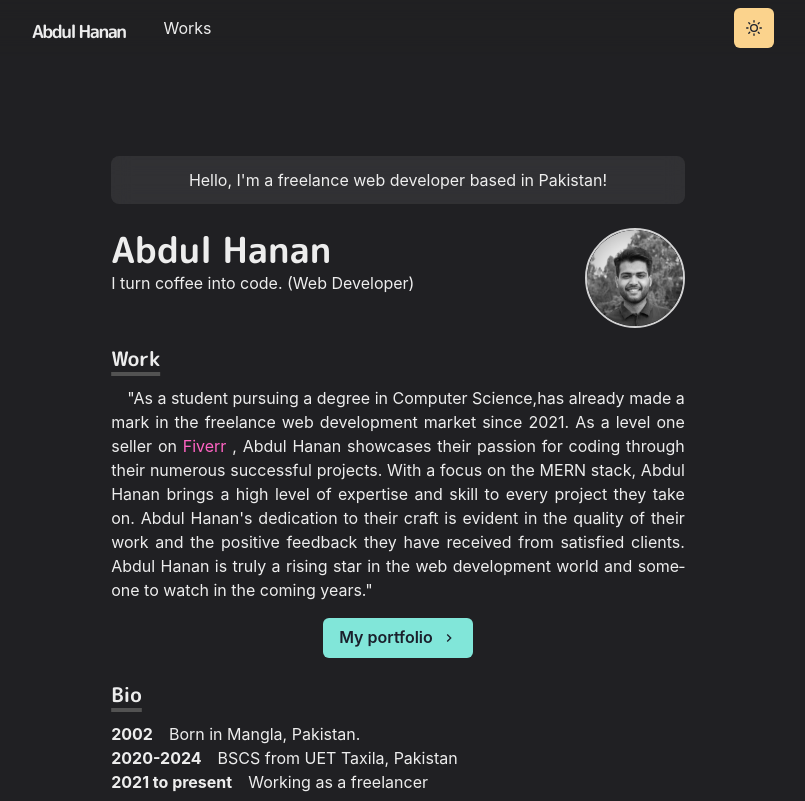
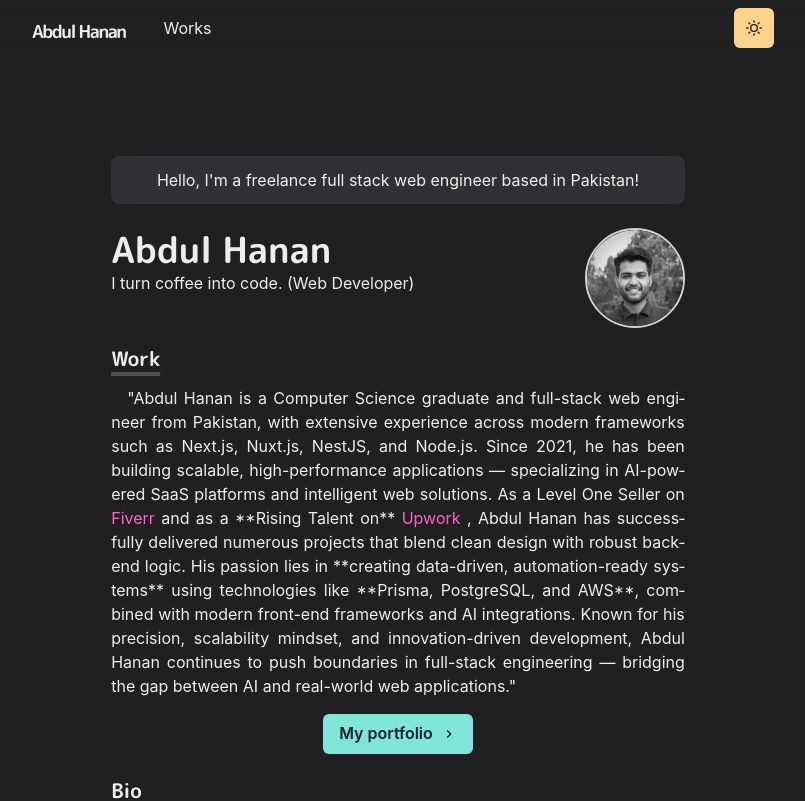
Before and after one commit to A-Hanan/My-Portfolio, a Next.js app: page / in a window 1280 px wide. Shown: the top 801 px of the page, without its empty margins (242-1047 px from the left). Built offline with nearby package versions, Linux system fonts and the light colour scheme.

Commit message:
Revise introduction and work experience section
Updated personal description and professional details.

```diff
--- a/pages/index.js
+++ b/pages/index.js
@@ -33,7 +33,7 @@ const Home = () => (
         bg={useColorModeValue('whiteAlpha.500', 'whiteAlpha.200')}
         css={{ backdropFilter: 'blur(10px)' }}
       >
-        Hello, I&apos;m a freelance web developer based in Pakistan!
+        Hello, I&apos;m a freelance full stack web engineer based in Pakistan!
       </Box>
 
       <Box display={{ md: 'flex' }}>
@@ -75,9 +75,12 @@ const Home = () => (
           Work
         </Heading>
         <Paragraph>
-          "As a student pursuing a degree in Computer Science,has already made a
-          mark in the freelance web development market since 2021. As a level
-          one seller on{' '}
+          "Abdul Hanan is a Computer Science graduate and full-stack web
+          engineer from Pakistan, with extensive experience across modern
+          frameworks such as Next.js, Nuxt.js, NestJS, and Node.js. Since 2021,
+          he has been building scalable, high-performance applications —
+          specializing in AI-powered SaaS platforms and intelligent web
+          solutions. As a Level One Seller on
           <Link
             as={NextLink}
             href="https://www.fiverr.com/hanan_developer"
@@ -85,15 +88,28 @@ const Home = () => (
             passHref
             scroll={false}
           >
-            Fiverr
-          </Link>{' '}
-          , Abdul Hanan showcases their passion for coding through their
-          numerous successful projects. With a focus on the MERN stack, Abdul
-          Hanan brings a high level of expertise and skill to every project they
-          take on. Abdul Hanan's dedication to their craft is evident in the
-          quality of their work and the positive feedback they have received
-          from satisfied clients. Abdul Hanan is truly a rising star in the web
-          development world and someone to watch in the coming years."
+            {" "}
+            Fiverr{" "}
+          </Link>
+          and as a **Rising Talent on**{" "}
+          <Link
+            as={NextLink}
+            href="https://www.upwork.com/freelancers/~01beb34fe473cea9f4?mp_source=share"
+            target="_blank"
+            passHref
+            scroll={false}
+          >
+            {" "}
+            Upwork{" "}
+          </Link>
+          , Abdul Hanan has successfully delivered numerous projects that blend
+          clean design with robust backend logic. His passion lies in **creating
+          data-driven, automation-ready systems** using technologies like
+          **Prisma, PostgreSQL, and AWS**, combined with modern front-end
+          frameworks and AI integrations. Known for his precision, scalability
+          mindset, and innovation-driven development, Abdul Hanan continues to
+          push boundaries in full-stack engineering — bridging the gap between
+          AI and real-world web applications."
         </Paragraph>
         <Box align="center" my={4}>
           <Button
```
